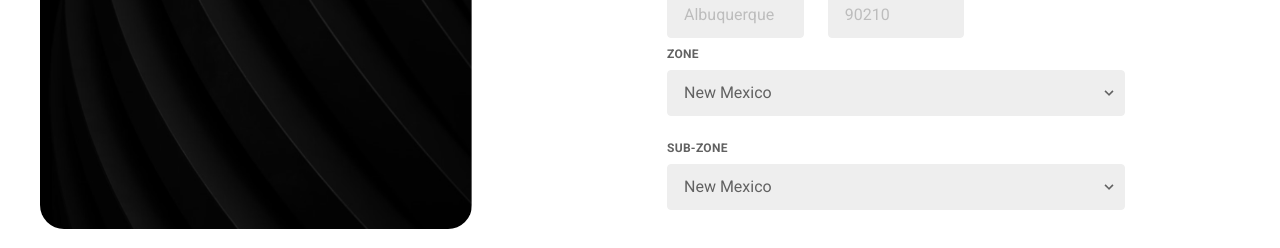
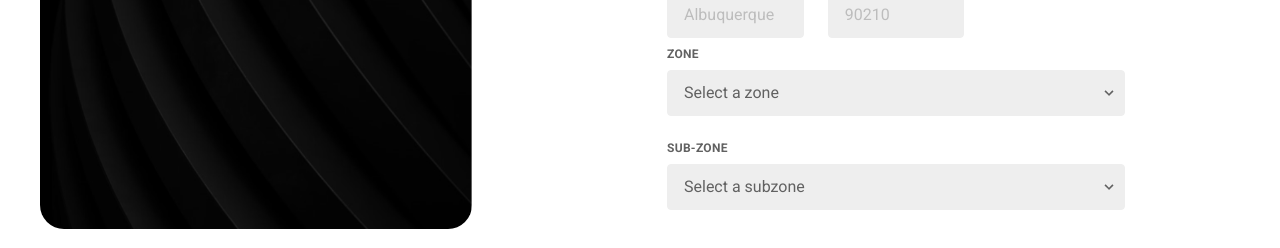
Before and after one commit to sofelaisrael/NCCFIMO, a React (Vite) app: page /sign-up in a window 1280 px wide. Shown: the part 498-746 px from the top of the page. Built offline with nearby package versions, Linux system fonts and the light colour scheme.

Commit message:
added zones and subzone functionality to the registration page

```diff
--- a/src/pages/sign-up.jsx
+++ b/src/pages/sign-up.jsx
@@ -350,10 +350,16 @@ export function SignUp() {
                   Zone
                 </label>
                 <div class="relative">
-                  <select class="block appearance-none w-full bg-gray-200 border border-gray-200 text-gray-700 py-3 px-4 pr-8 rounded leading-tight focus:outline-none focus:bg-white focus:border-gray-500" id="grid-state" value={zone} onChange={e => setZone(e.target.value)}>
-                    <option>New Mexico</option>
-                    <option>Missouri</option>
-                    <option>Texas</option>
+                  <select
+                    id="zone-select"
+                    value={zone}
+                    onChange={e => setZone(e.target.value)}
+                    className="block appearance-none w-full bg-gray-200 border border-gray-200 text-gray-700 py-3 px-4 pr-8 rounded leading-tight focus:outline-none focus:bg-white focus:border-gray-500"
+                  >
+                    <option value="">Select a zone</option>
+                    {sub.map((sz) => (
+                      <option key={sz.zone} value={sz.zone}>{sz.zone}</option>
+                    ))}
                   </select>
                   <div class="pointer-events-none absolute inset-y-0 right-0 flex items-center px-2 text-gray-700">
                     <svg class="fill-current h-4 w-4" xmlns="http://www.w3.org/2000/svg" viewBox="0 0 20 20"><path d="M9.293 12.95l.707.707L15.657 8l-1.414-1.414L10 10.828 5.757 6.586 4.343 8z" /></svg>
@@ -367,11 +373,17 @@ export function SignUp() {
                   Sub-ZOne
                 </label>
                 <div class="relative">
-                  <select class="block appearance-none w-full bg-gray-200 border border-gray-200 text-gray-700 py-3 px-4 pr-8 rounded leading-tight focus:outline-none focus:bg-white focus:border-gray-500" id="grid-state" value={subZone} onChange={e => setSubZone(e.target.value)}>
-                    <option>New Mexico</option>
-                    <option>Missouri</option>
-                    <option>Texas</option>
-                  </select>
+                  <select
+                      id="subzone-select"
+                      value={subZone}
+                      onChange={e => setSubZone(e.target.value)}
+                      className="block appearance-none w-full bg-gray-200 border border-gray-200 text-gray-700 py-3 px-4 pr-8 rounded leading-tight focus:outline-none focus:bg-white focus:border-gray-500"
+                    >
+                      <option value="">Select a subzone</option>
+                      {selectedZoneObj?.subzones.map((subzone) => (
+                        <option key={subzone} value={subzone}>{subzone}</option>
+                      ))}
+                    </select>
                   <div class="pointer-events-none absolute inset-y-0 right-0 flex items-center px-2 text-gray-700">
                     <svg class="fill-current h-4 w-4" xmlns="http://www.w3.org/2000/svg" viewBox="0 0 20 20"><path d="M9.293 12.95l.707.707L15.657 8l-1.414-1.414L10 10.828 5.757 6.586 4.343 8z" /></svg>
                   </div>
```
